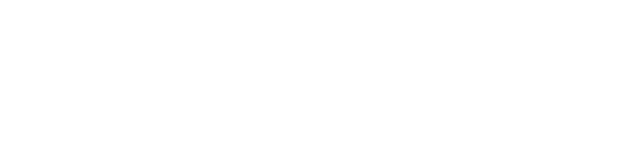
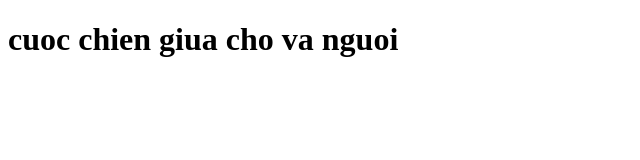
Before and after one commit to inetcoaching65-star/Bai16-lap-trinh, a plain HTML site: page index.html in a window 1280 px wide. Shown: the whole page, without its empty margins (0-640 px from the left). Drawn offline with Linux system fonts and the light colour scheme.

Commit message:
2nd commit

```diff
--- a/index.html
+++ b/index.html
@@ -6,6 +6,6 @@
     <title>Document</title>
 </head>
 <body>
-
+    <h1>cuoc chien giua cho va nguoi</h1>
 </body>
 </html>
```
